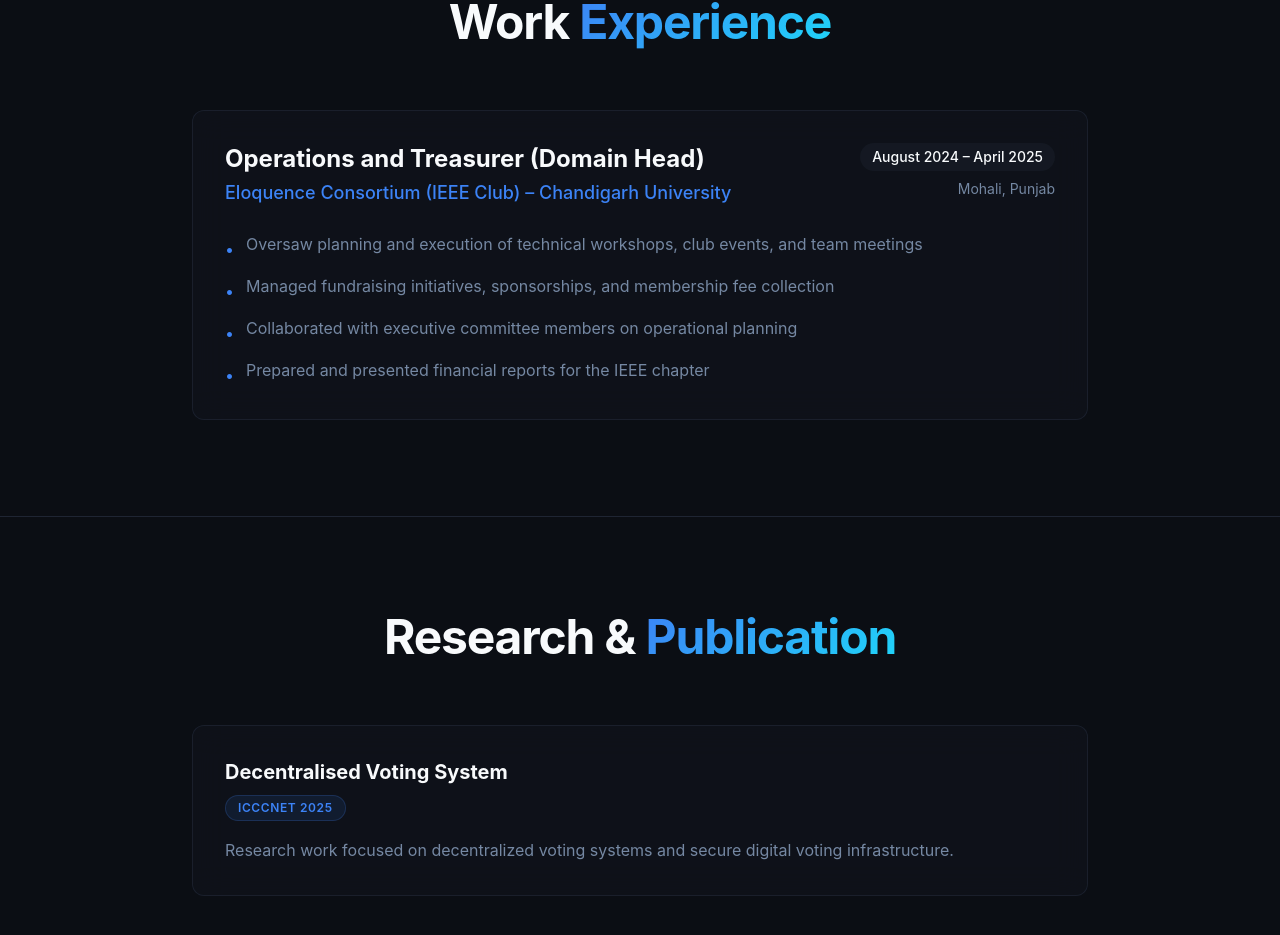
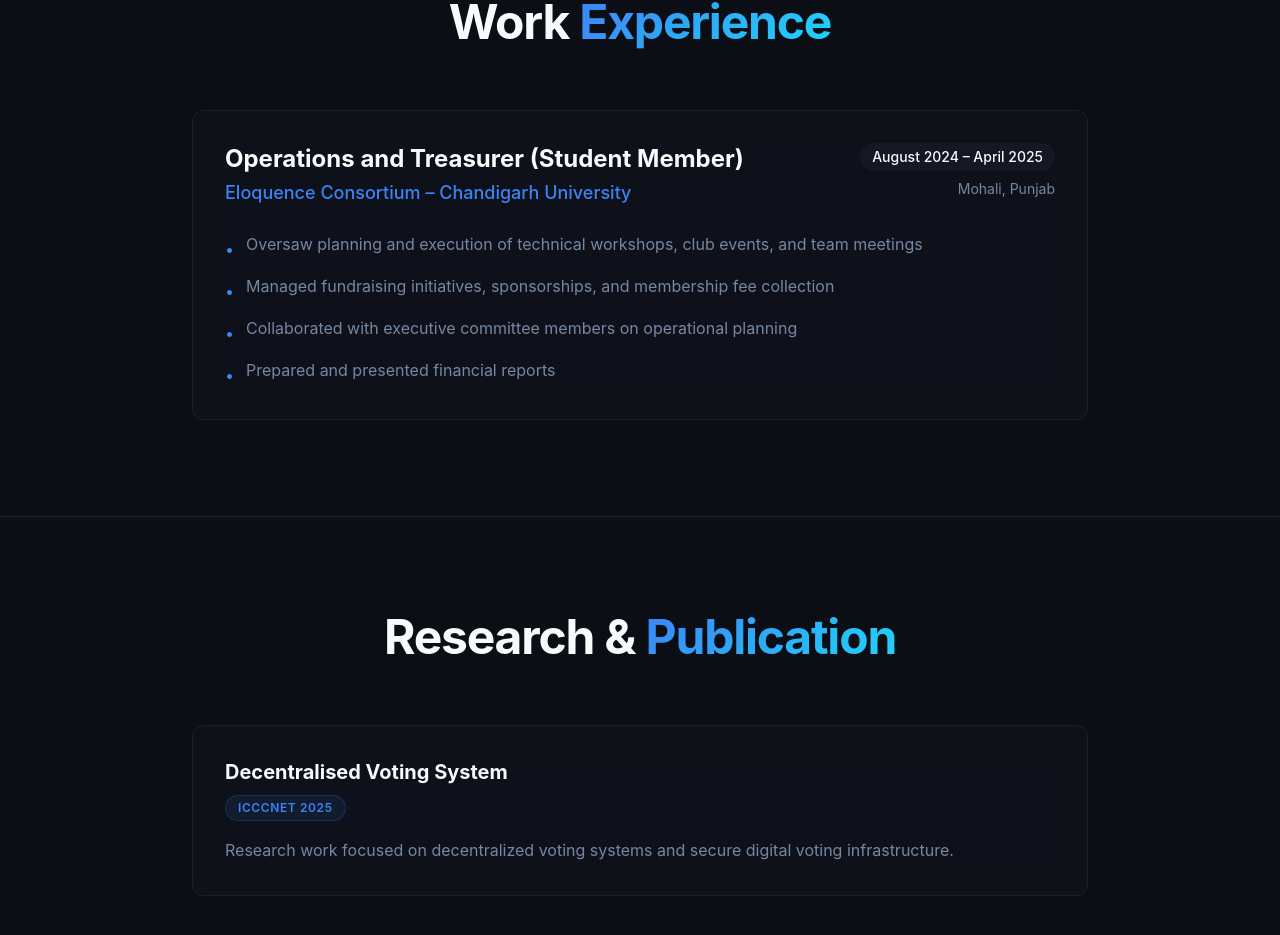
Before and after one commit to slayerhxrsh/portfolio-website, a React (Vite) app: page /about in a window 1280 px wide. Shown: the part 1547-2482 px from the top of the page. Built offline with nearby package versions, Linux system fonts and the light colour scheme; the HTML template or start-up script is replaced by a standard one.

Commit message:
fix: updated experience

```diff
--- a/src/data/developer.ts
+++ b/src/data/developer.ts
@@ -227,15 +227,15 @@ export const hobbies = [
 
 export const experiences: Experience[] = [
   {
-    role: 'Operations and Treasurer (Domain Head)',
-    company: 'Eloquence Consortium (IEEE Club) – Chandigarh University',
+    role: 'Operations and Treasurer (Student Member)',
+    company: 'Eloquence Consortium – Chandigarh University',
     duration: 'August 2024 – April 2025',
     location: 'Mohali, Punjab',
     responsibilities: [
       'Oversaw planning and execution of technical workshops, club events, and team meetings',
       'Managed fundraising initiatives, sponsorships, and membership fee collection',
       'Collaborated with executive committee members on operational planning',
-      'Prepared and presented financial reports for the IEEE chapter',
+      'Prepared and presented financial reports',
     ],
   },
 ];
```
